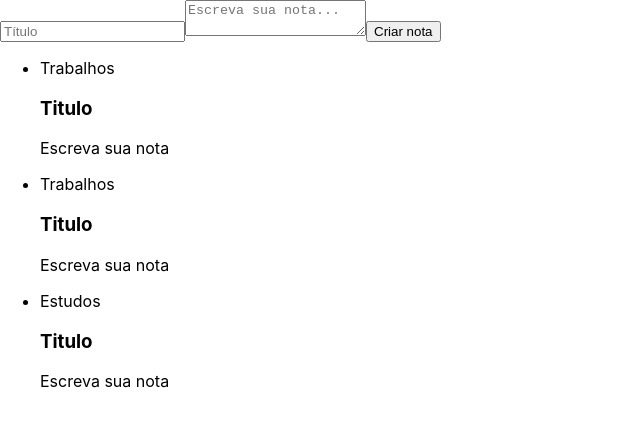
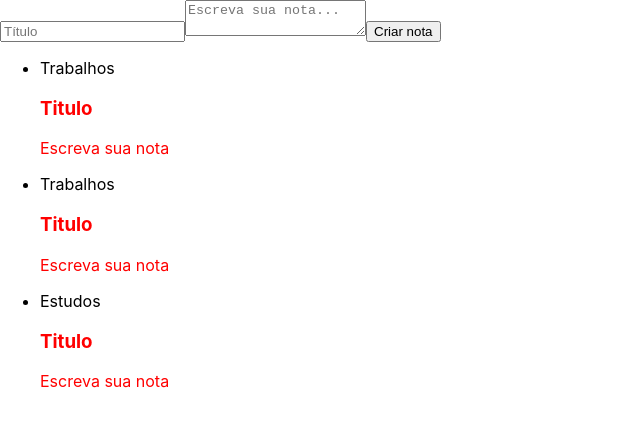
Before and after one commit to BarbaraPSousa/react-conhecendo-biblioteca, a React (Create React App) app: page / in a window 1280 px wide. Shown: the top 426 px of the page, without its empty margins (0-640 px from the left). Built offline with nearby package versions, Linux system fonts and the light colour scheme.

Commit message:
estilizando Componentes

```diff
--- a/src/components/ListaDeNotas.jsx
+++ b/src/components/ListaDeNotas.jsx
@@ -1,13 +1,13 @@
 import React, { Component } from 'react'
-import CardNotas from './CardNotas'
+import CardNotas from './cardNotas/CardNotas'
 
 class ListaDeNotas extends Component {
   render() {
     return(
       <ul>
-        {Array.of("Trabalhos", "Trabalhos","Estudos").map((categoria) =>{
+        {Array.of("Trabalhos", "Trabalhos","Estudos").map((categoria, index) =>{
           return(
-            <li>
+            <li key={index}>
               <div>{categoria}</div>
               <CardNotas/>
             </li>
--- a/src/components/CardNotas.jsx
+++ b/src/components/cardNotas/CardNotas.jsx
@@ -1,9 +1,10 @@
 import React, { Component } from 'react'
+import "./estilo.css"
 
 class CardNotas extends Component {
   render() {
     return (
-      <section>
+      <section className="card-nota">
         <header>
           <h3>Titulo</h3>
         </header>
--- /dev/null
+++ b/src/components/cardNotas/estilo.css
@@ -0,0 +1,3 @@
+.card-nota{
+  color: red;
+}
```
